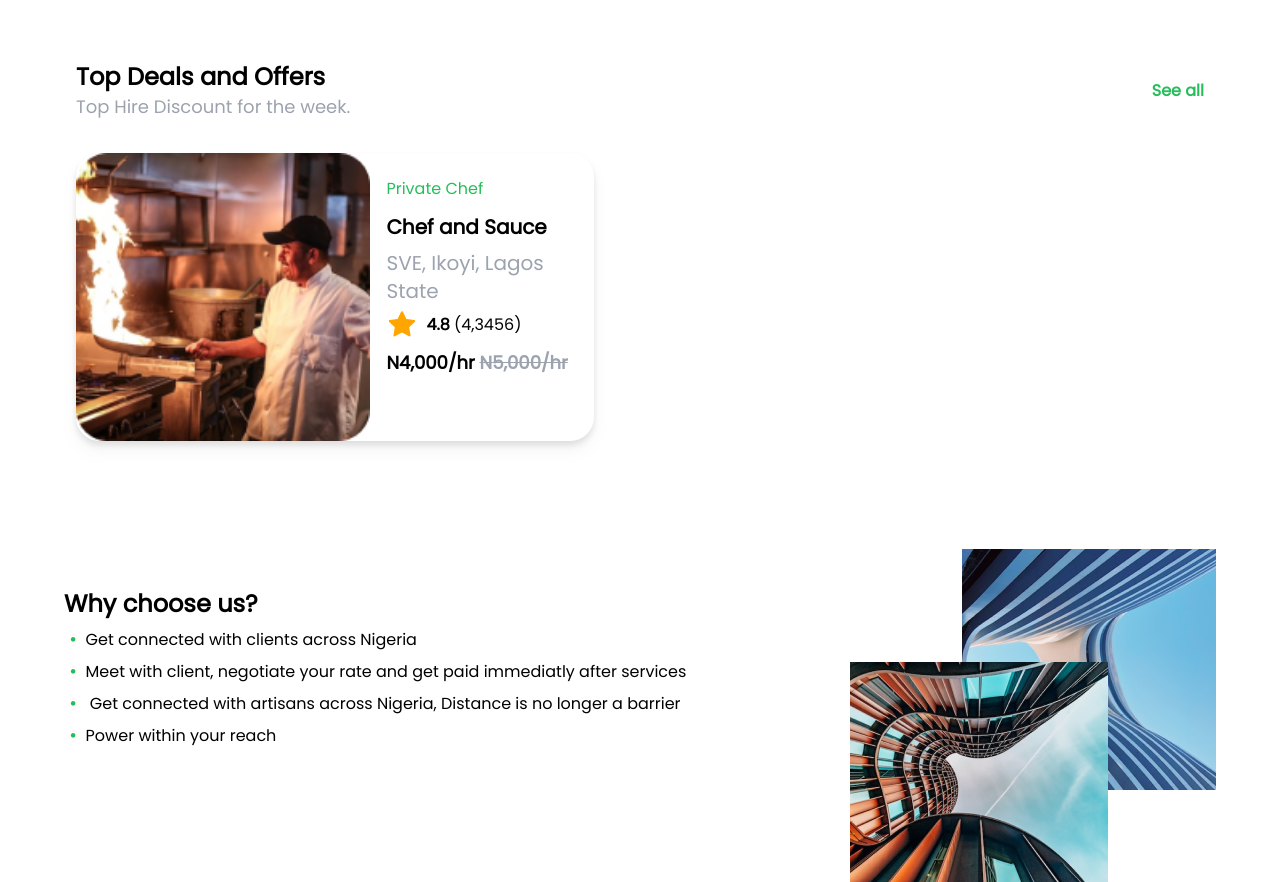
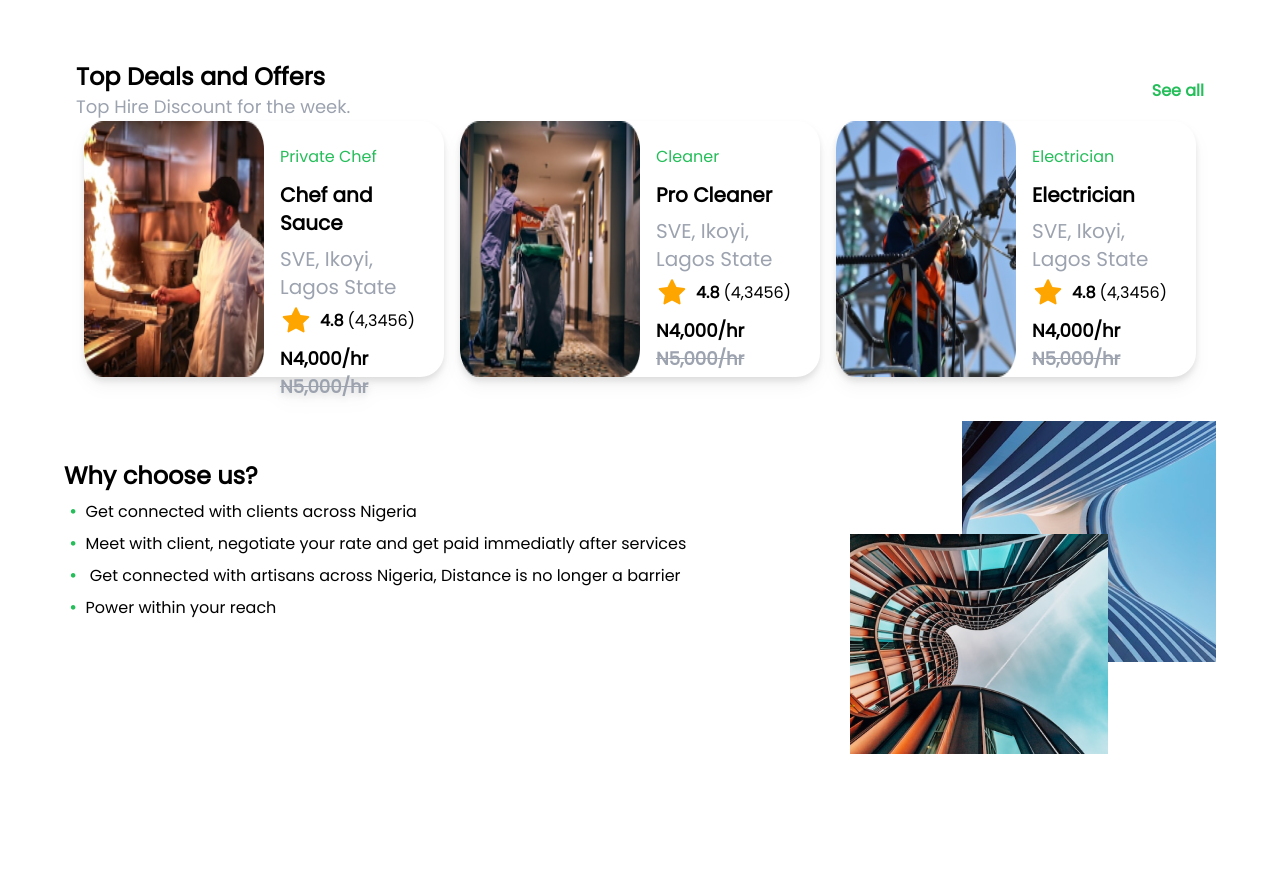
Before and after one commit to yusuf-ishaku/cwivel, a React (Vite) app: page / in a window 1280 px wide. Shown: the part 1220-2102 px from the top of the page. After the commit the page ends 1974 px from the top, so only its background shows below. Built offline with nearby package versions, Linux system fonts and the light colour scheme; a web font is replaced by a local one.

Commit message:
Restructuring Cards

```diff
--- a/src/assets/components/artisanBulletins.jsx
+++ b/src/assets/components/artisanBulletins.jsx
@@ -3,8 +3,8 @@ import { IconContext } from "react-icons";
 export const ArtisanBulletins = (props) =>{
     return(
         <>
-        <div className="w-fit h-72 flex flex-row bg-white rounded-3xl drop-shadow-lg ">
-            <img className="1/2" src={props.image} alt="Barber salon"></img>
+        <div className="w-fit h-64 mx-2 flex flex-row bg-white rounded-3xl drop-shadow-lg ">
+            <img className="w-1/2" src={props.image} alt="Barber salon"></img>
             <div className="w-56">
                 <div className="flex flex-col justify-center p-4">
                     <h3 className="block text-cwivel font-light text-md mt-2">{props.craft}</h3>
--- a/src/pages/home.jsx
+++ b/src/pages/home.jsx
@@ -21,6 +21,8 @@ import Spiral from "../assets/img/spiral (1).png";
 import Spiral2 from "../assets/img/spiral.png";
 
 import PChef from "../assets/img/chef (1).png";
+import Eleco from "../assets/img/eleco.png";
+import Cleaner2 from "../assets/img/cleaner2.png";
 export const Home = () => {
     return(
         <>
@@ -73,8 +75,10 @@ export const Home = () => {
                             <a href="#" className="text-cwivel text-md font-semibold">See all</a>
                         </div>
                     </div>
-                    <div className="w-full pt-8 mb-16 flex flex-row">
+                    <div className="w-full flex flex-row justify-between">
                         <ArtisanBulletins image = {PChef} craft = "Private Chef" stName = "Chef and Sauce" location = "SVE, Ikoyi, Lagos State" rating = "4.8" nReview = "4,3456" dprice = "4,000" oPrice = "5,000"></ArtisanBulletins>
+                        <ArtisanBulletins image = {Cleaner2} craft = "Cleaner" stName = "Pro Cleaner" location = "SVE, Ikoyi, Lagos State" rating = "4.8" nReview = "4,3456" dprice = "4,000" oPrice = "5,000"></ArtisanBulletins>
+                        <ArtisanBulletins image = {Eleco} craft = "Electrician" stName = "Electrician" location = "SVE, Ikoyi, Lagos State" rating = "4.8" nReview = "4,3456" dprice = "4,000" oPrice = "5,000"></ArtisanBulletins>
                     </div>
                 </div>
                 <div className="w-full py-8 pb-8 h-fit flex items-center">
```
